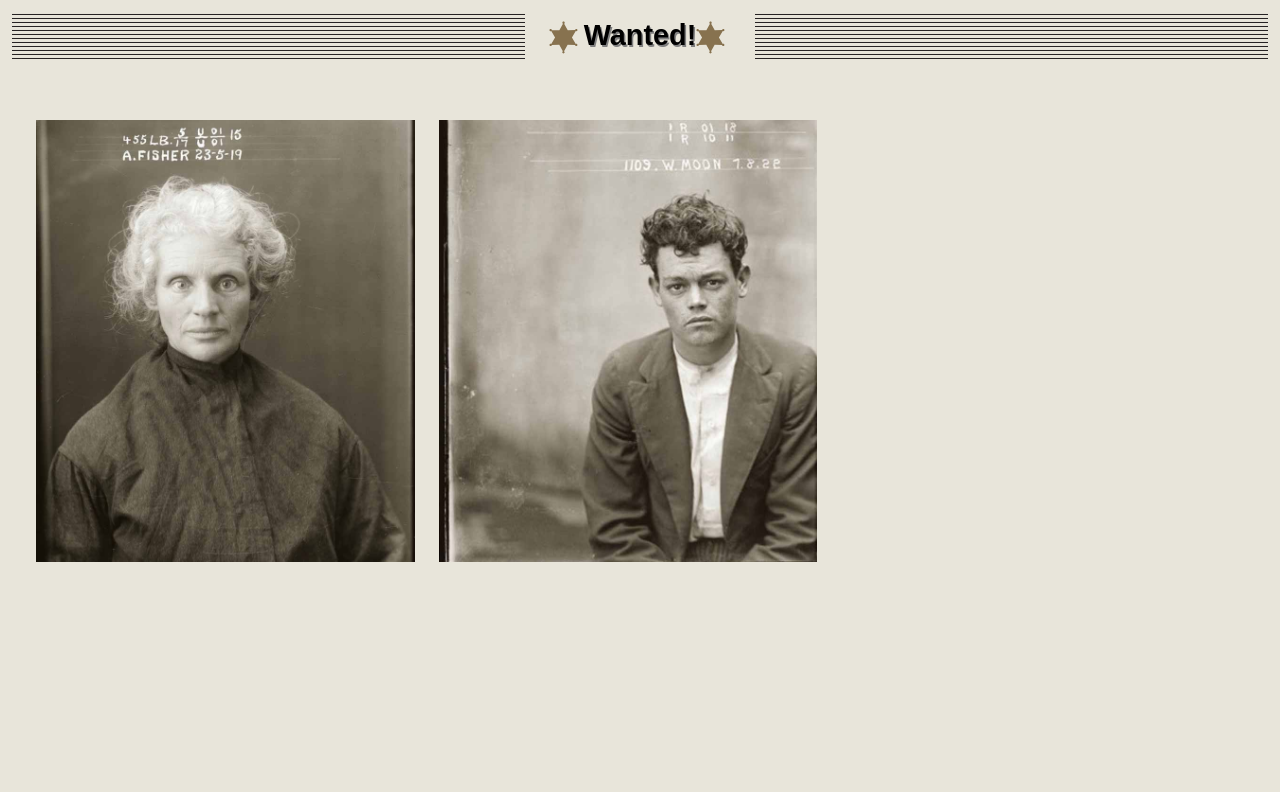
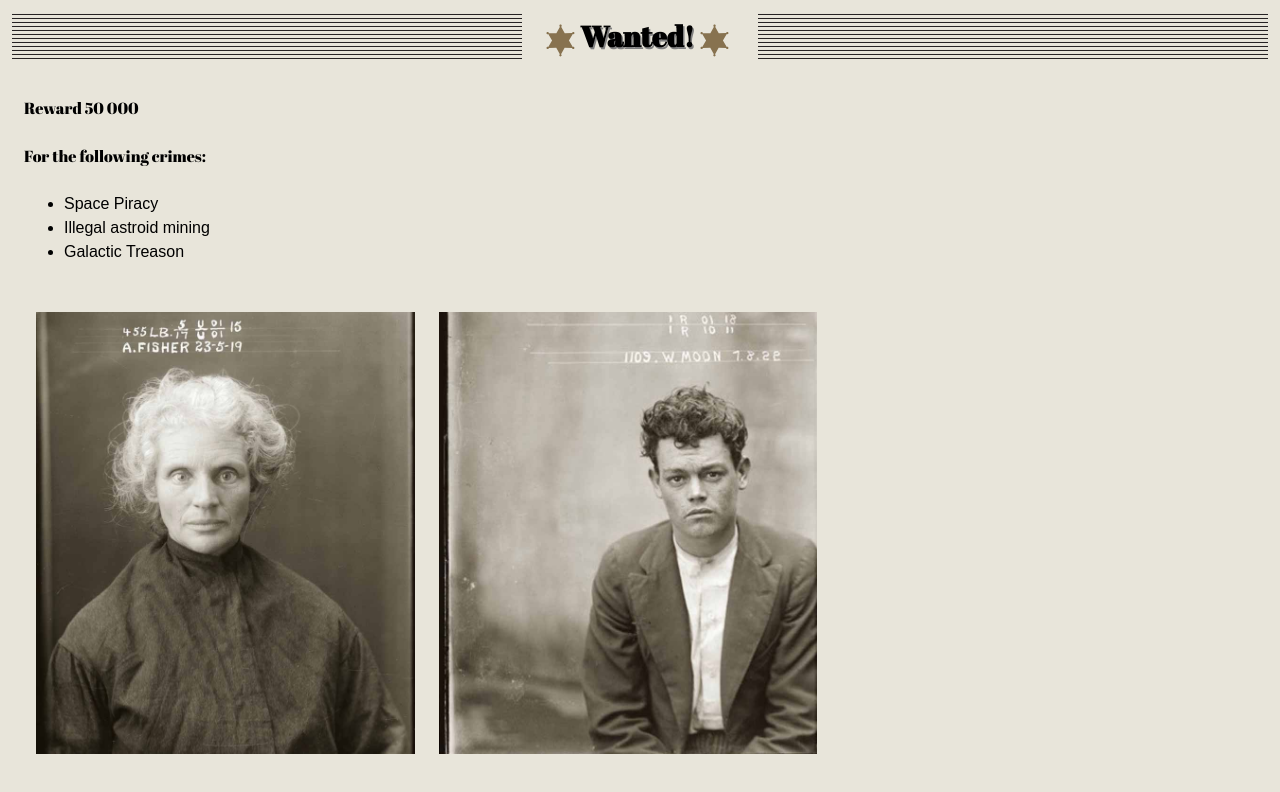
Before and after one commit to emilylavinskas/dsn1676-assignment1, a plain HTML site: page index.html in a window 1280 px wide. Drawn offline with Linux system fonts and the light colour scheme.

Commit message:
added text, fixed title.

```diff
--- a/css/main.css
+++ b/css/main.css
@@ -52,3 +52,12 @@ body {
     border-image: url(../images/border-photos.png) 20 20 20 20 stretch stretch;
     border-width: 20px 20px 20px 20px;
 }
+
+@media only screen and (min-width: 37em) {
+
+	.criminals {
+        display: block;
+        margin: auto 0;
+	}
+
+}
--- a/css/typography.css
+++ b/css/typography.css
@@ -1,5 +1,9 @@
-.title, {
-font-family: 'Abril Fatface', cursive;
+.title {
+    font-family: 'Abril Fatface', cursive;
+}
+
+.reward-type {
+    font-family: 'Abril Fatface', cursive;
 }
 
 html {
--- a/index.html
+++ b/index.html
@@ -14,16 +14,28 @@
 
 <div class="island-half">
 	<header class="masthead push">
-		<h1 class="title push-0 gutter"><img class="logo" src="images/logo.svg" alt="">Wanted!<img class="logo" src="images/logo.svg" alt=""></h1>
+		<h1 class="title push-0 gutter"><img class="logo" src="images/logo.svg" alt="">Wanted! <img class="logo" src="images/logo.svg" alt=""></h1>
 	</header>
 </div>
 
 <div class="grid">
     <div class="unit unit-xs-1 unit-s-1 unit-m-2-3 unit-l-2-3 gutter">
-
-		<div class="grid pad-t">
+        <div class="reward-type">
+            <p>Reward 50 000</p>
+        </div>
+        <div class="reward-type">
+            <p>For the following crimes:</p>
+        </div>
+        <div>
+            <ul>
+                <li>Space Piracy</li>
+                <li>Illegal astroid mining</li>
+                <li>Galactic Treason</li>
+            </ul>
+        </div>
+		<div class="grid criminals pad-t">
 			<div class="unit unit-xs-1 unit-s-1 unit-m-1 unit-l-1-2 gutter-1-2">
-				<img class="image-flex images-border img-border push" src="images/criminal2.jpg" alt="">
+				<img class=" image-flex images-border img-border push" src="images/criminal2.jpg" alt="">
 			</div>
 			<div class="unit unit-xs-1 unit-s-1 unit-m-1 unit-l-1-2 gutter-1-2">
 				<img class="image-flex images-border img-border push" src="images/criminal1.jpg" alt="">
```
